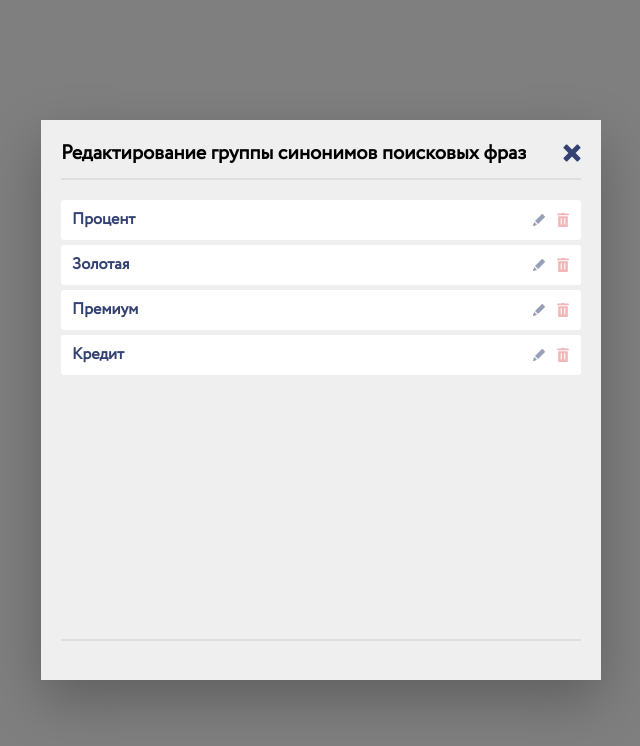
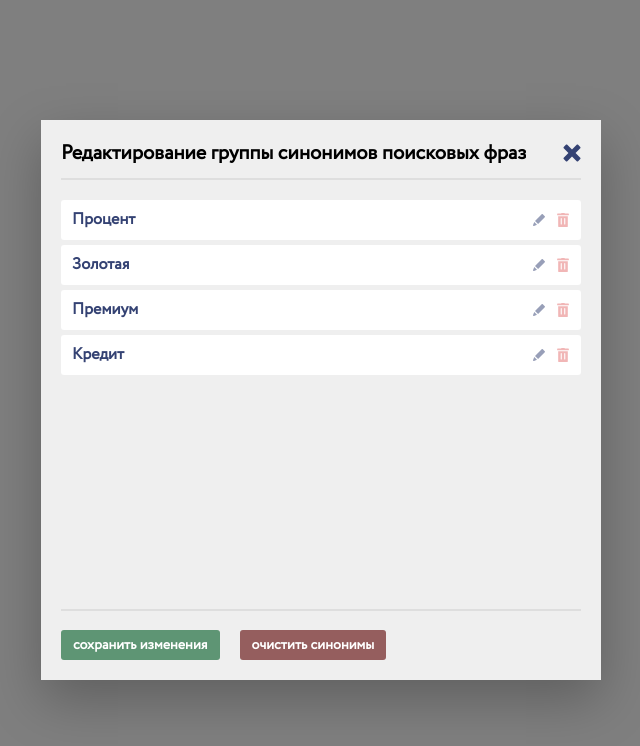
Before and after one commit to PopinskiSoda/synonyms, a React (Create React App) app: page / in a window 1280 px wide. Shown: the top 746 px of the page, without its empty margins (319-959 px from the left). Built offline with nearby package versions, Linux system fonts and the light colour scheme.

Commit message:
Added synonyms modal control buttons

```diff
--- a/src/components/Button.js
+++ b/src/components/Button.js
@@ -1,9 +1,9 @@
 import React from 'react';
 import './Button/index.scss'
 
-export const Button = (text) => {
+export const Button = ({text, type}) => {
     return (
-        <button className='Button'>
+        <button className={`Button${type ? ` Button--${type}` : ''}`}>
             {text}
         </button>
     )
--- a/src/components/Button/index.scss
+++ b/src/components/Button/index.scss
@@ -1,3 +1,19 @@
 .Button {
+  font-family: Circe;
+  font-weight: 700;
+  font-size: 14px;
+  line-height: 14px;
+  padding: 8px 12px;
+  border: none;
+  border-radius: 3px;
+  color: #ffffff;
+  margin-right: 20px;
 
+  &--success {
+    background: #5e9574;
+  }
+
+  &--danger {
+    background: #955e5e;
+  }
 }
--- a/src/components/SynonymsModal.js
+++ b/src/components/SynonymsModal.js
@@ -2,6 +2,7 @@ import React from 'react';
 import { Card } from './Card';
 import { Modal } from './Modal';
 import { useSelector } from 'react-redux';
+import { Button } from './Button';
 
 export const SynonymsModal = ({onClose}) => {
     const cards = useSelector(state => state.cards);
@@ -10,6 +11,12 @@ export const SynonymsModal = ({onClose}) => {
         <Modal
             title='Редактирование группы синонимов поисковых фраз'
             onClose={onClose}
+            controls={
+                <>
+                    <Button text='сохранить изменения' type='success'/>
+                    <Button text='очистить синонимы' type='danger'/>
+                </>
+            }
         >
             {cards.map((card) => (
                 <Card
```
